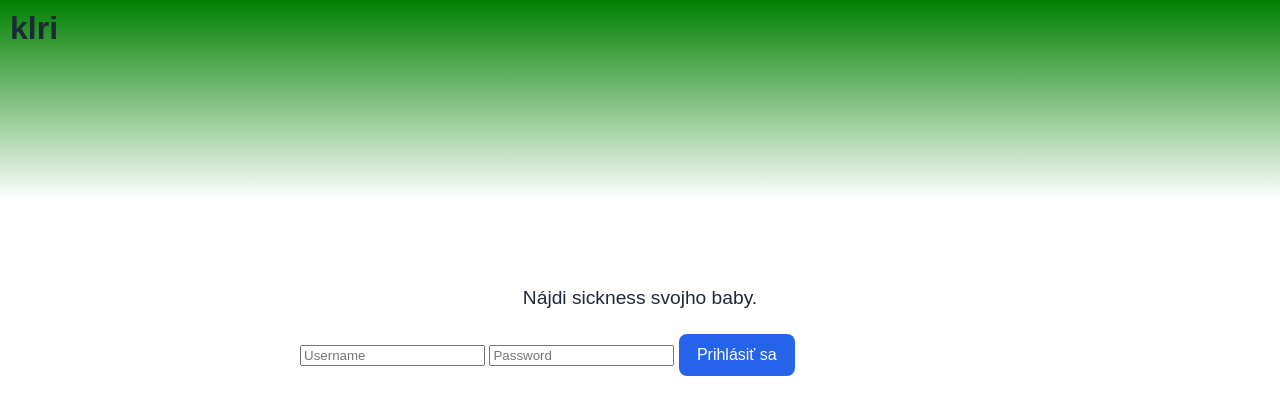
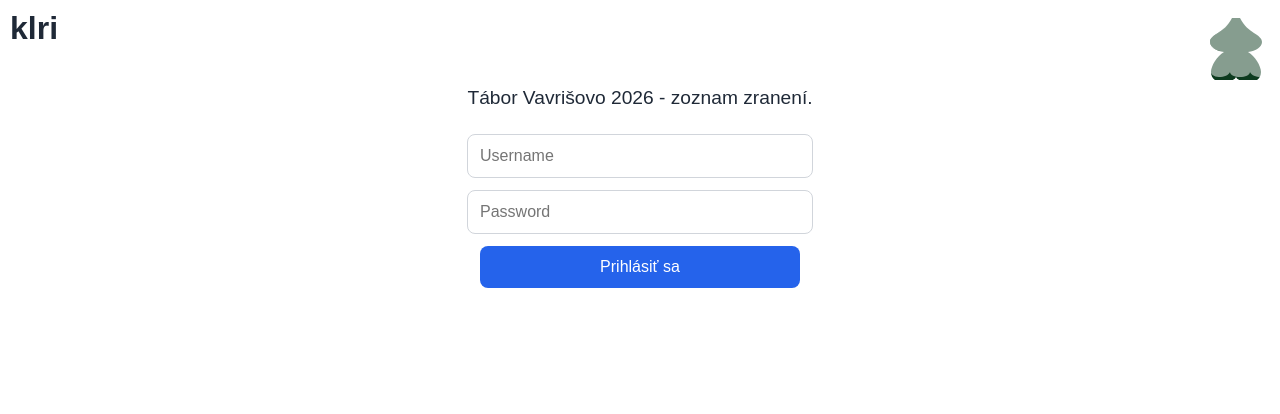
Before and after one commit to Miro1002/JehlickaWeb, a website: page public/index.html in a window 1280 px wide. Drawn offline with Linux system fonts and the light colour scheme.

```diff
--- a/public/index.html
+++ b/public/index.html
@@ -7,10 +7,15 @@
   <link rel="stylesheet" href="styles.css" />
 </head>
 <body>
-  <div class="gradient-header"></div>
+  <div class="scout-lily" aria-hidden="true">
+    <svg viewBox="0 0 64 64" xmlns="http://www.w3.org/2000/svg">
+      <path d="M32 2C24 18 10 18 10 26c0 5 6 9 14 10-7 4-13 14-13 20 0 7 5 10 12 10 6 0 12-2 13-5 1 3 7 5 13 5 7 0 12-3 12-10 0-6-6-16-13-20 8-1 14-5 14-10 0-8-14-8-22-24z" fill="#0d3b1f"/>
+      <path d="M31 2c-7 16-21 16-21 24 0 4 4 8 10 9-5 4-10 13-10 18 0 5 4 8 9 8 5 0 10-2 11-5 0 3 5 5 10 5s10-2 10-5c1 3 6 5 11 5 5 0 9-3 9-8 0-5-5-14-10-18 6-1 10-5 10-9 0-8-14-8-21-24c-1 0-1 0-1 0z" fill="#fff" opacity="0.5"/>
+    </svg>
+  </div>
   <main>
     <h1 id="title">klri</h1>
-    <p id="description">Nájdi sickness svojho baby.</p>
+    <p id="description">Tábor Vavrišovo 2026 - zoznam zranení.</p>
     <div id="loginForm">
       <input type="text" id="username" placeholder="Username" />
       <input type="password" id="password" placeholder="Password" />
--- a/public/styles.css
+++ b/public/styles.css
@@ -3,16 +3,20 @@
   font-family: Arial, sans-serif;
   background: white;
   color: #1f2937;
-  padding-top: 200px;
 }
-.gradient-header {
-  height: 200px;
-  background: linear-gradient(to bottom, green, white);
+.scout-lily {
   position: absolute;
-  top: 0;
-  left: 0;
-  right: 0;
-  z-index: -1;
+  top: 16px;
+  right: 16px;
+  width: 64px;
+  height: 64px;
+  display: flex;
+  align-items: center;
+  justify-content: center;
+}
+.scout-lily svg {
+  width: 100%;
+  height: 100%;
 }
 main {
   max-width: 680px;
@@ -30,6 +34,37 @@
   text-align: center;
   font-size: 1.2rem;
   margin-bottom: 20px;
+}
+#loginForm {
+  display: flex;
+  flex-direction: column;
+  align-items: center;
+  gap: 12px;
+  max-width: 320px;
+  margin: 0 auto;
+}
+#loginForm input,
+#loginForm button {
+  width: 100%;
+  max-width: 320px;
+}
+#loginForm input {
+  padding: 12px;
+  border: 1px solid #d1d5db;
+  border-radius: 8px;
+  font-size: 1rem;
+}
+#loginForm button {
+  background: #2563eb;
+  color: white;
+  border: none;
+  padding: 12px 18px;
+  border-radius: 8px;
+  font-size: 1rem;
+  cursor: pointer;
+}
+#loginForm button:hover {
+  background: #1d4ed8;
 }
 h1 {
   font-size: 2rem;
```
Also changed, not shown: 1 other file.
